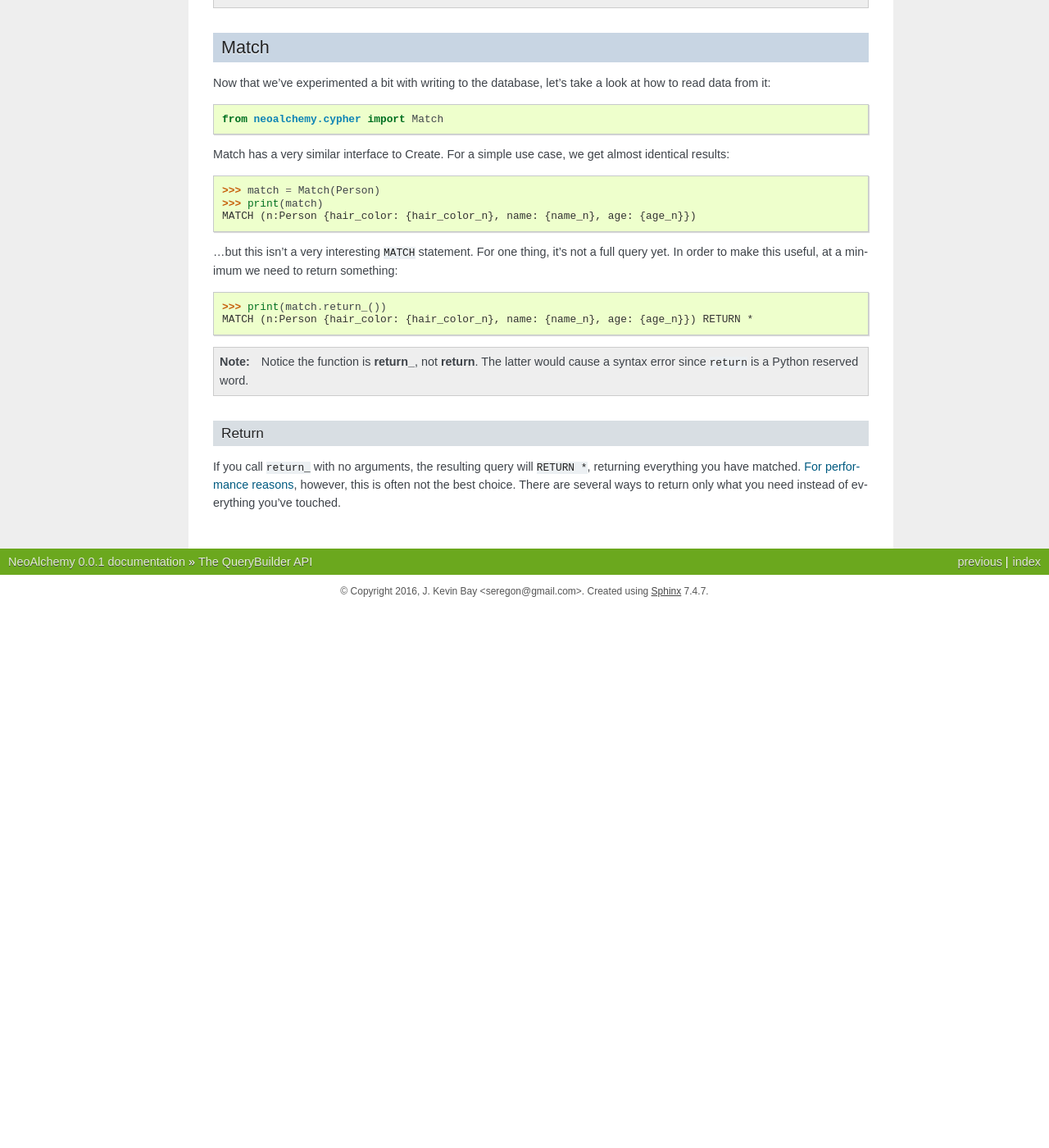
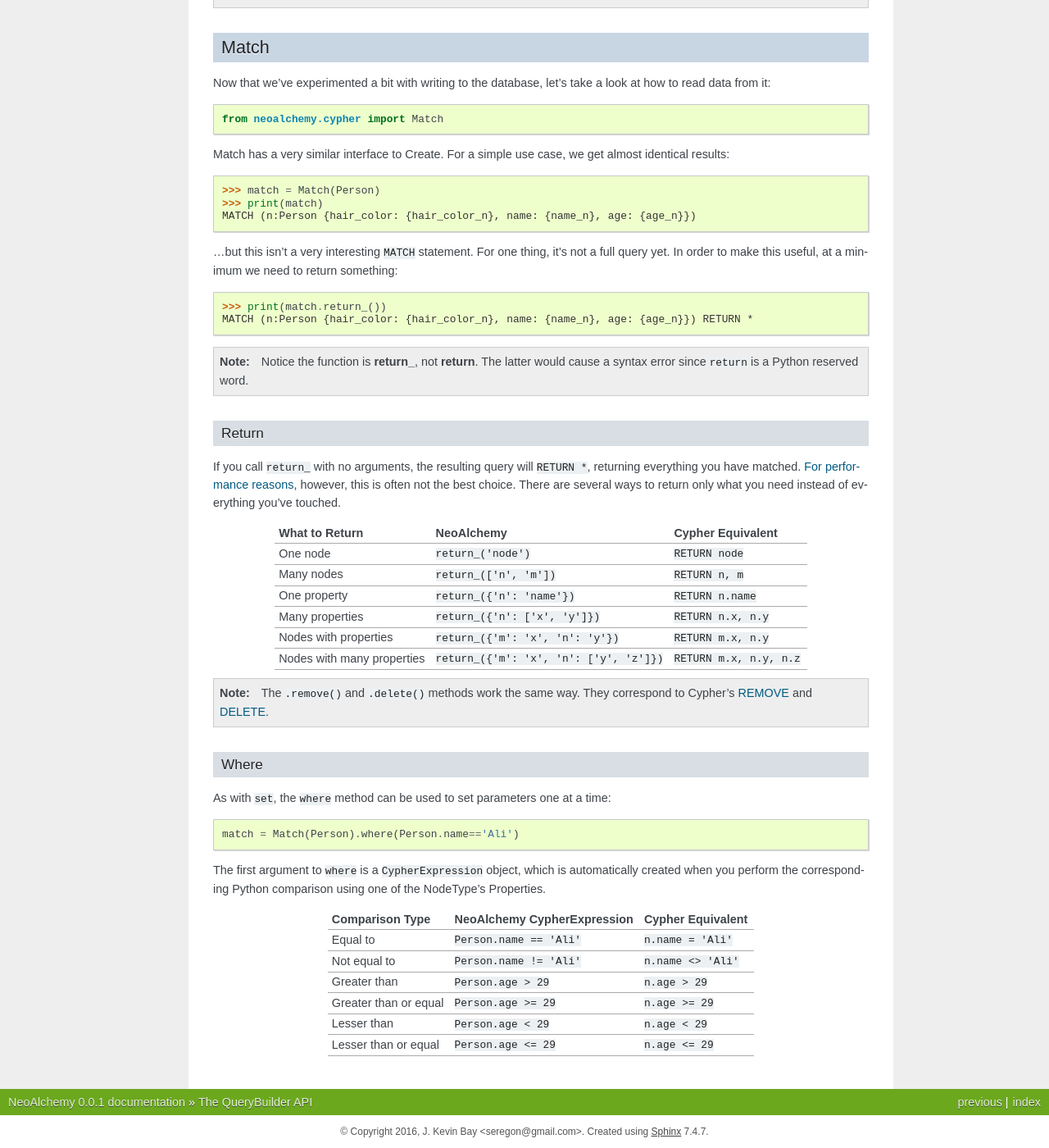
Before and after one commit to TwoBitAlchemist/NeoAlchemy, a Sphinx documentation site: the page built from source/query-builder.rst, in a window 1280 px wide and 1400 px high, scrolled down 1398 px. Shown: the whole window at 82% size. Built offline with Sphinx 7.4.7, drawn with Linux system fonts in a browser that asks for light colours; before the commit the page ends 2139 px from its top, so only the background shows below that.

Commit message:
More docs, another bugfix

```diff
--- a/source/query-builder.rst
+++ b/source/query-builder.rst
@@ -109,12 +109,53 @@ return something::
 Return
 ------
 
-If you call ``return_`` with no arguments, the resulting query will ``RETURN *``,
-returning everything you have matched. `For performance reasons`_, however,
-this is often not the best choice. There are several ways to return only what you
-need instead of everything you've touched.
+If you call ``return_`` with no arguments, the resulting query will
+``RETURN *``, returning everything you have matched. `For performance
+reasons`_, however, this is often not the best choice. There are several ways
+to return only what you need instead of everything you've touched.
 
+
+============================  ==========================================  ========================
+ What to Return                NeoAlchemy                                  Cypher Equivalent
+============================  ==========================================  ========================
+ One node                      ``return_('node')``                         ``RETURN node``
+ Many nodes                    ``return_(['n', 'm'])``                     ``RETURN n, m``
+ One property                  ``return_({'n': 'name'})``                  ``RETURN n.name``
+ Many properties               ``return_({'n': ['x', 'y']})``              ``RETURN n.x, n.y``
+ Nodes with properties         ``return_({'m': 'x', 'n': 'y'})``           ``RETURN m.x, n.y``
+ Nodes with many properties    ``return_({'m': 'x', 'n': ['y', 'z']})``    ``RETURN m.x, n.y, n.z``
+============================  ==========================================  ========================
+
+.. note::
+    The ``.remove()`` and ``.delete()`` methods work the same way. They
+    correspond to Cypher's `REMOVE`_ and `DELETE`_.
+
+-----
+Where
+-----
+
+As with ``set``, the ``where`` method can be used to set parameters one at a
+time::
+
+    match = Match(Person).where(Person.name=='Ali')
+
+The first argument to ``where`` is a ``CypherExpression`` object, which is
+automatically created when you perform the corresponding Python comparison
+using one of the NodeType's Properties.
+
+=======================  =============================  =======================
+ Comparison Type          NeoAlchemy CypherExpression    Cypher Equivalent
+=======================  =============================  =======================
+ Equal to                 ``Person.name == 'Ali'``       ``n.name = 'Ali'``
+ Not equal to             ``Person.name != 'Ali'``       ``n.name <> 'Ali'``
+ Greater than             ``Person.age > 29``            ``n.age > 29``
+ Greater than or equal    ``Person.age >= 29``           ``n.age >= 29``
+ Lesser than              ``Person.age < 29``            ``n.age < 29``
+ Lesser than or equal     ``Person.age <= 29``           ``n.age <= 29``
+=======================  =============================  =======================
 
 .. _familiar Cypher verbs: https://neo4j.com/docs/developer-manual/current/#query-create
 .. _Neo4J StatementResult: https://neo4j.com/docs/api/python-driver/current/#neo4j.v1.StatementResult
 .. _For performance reasons: https://neo4j.com/docs/developer-manual/current/#query-tuning
+.. _REMOVE: https://neo4j.com/docs/developer-manual/current/#query-remove
+.. _DELETE: https://neo4j.com/docs/developer-manual/current/#query-delete
```
Also changed, not shown: source/apis.rst (+6 -5 lines), source/intro.rst (+7 -7 lines), 1 other file.
